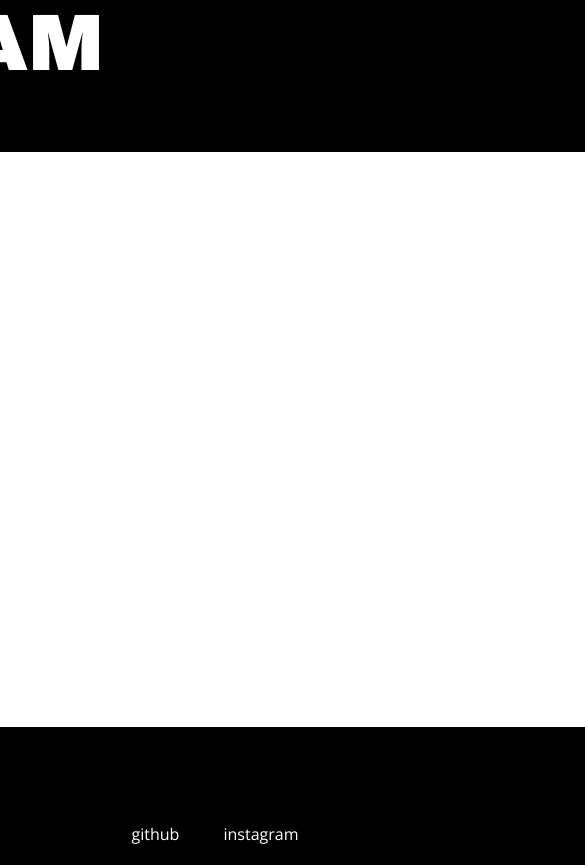
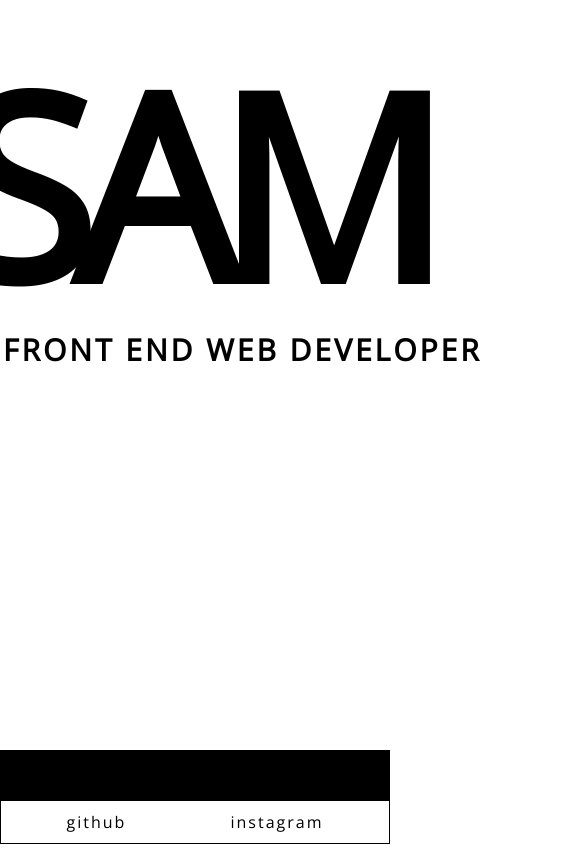
Before and after one commit to Newellso1/Portfolio, a plain HTML site: page index.html in a window 390 px wide. Shown: the top 865 px of the page, 585 px wide, since content can reach past the window. After the commit the page ends 844 px from the top, so only its background shows below. Drawn offline with nearby package versions, Linux system fonts and the light colour scheme.

Commit message:
Redesign
Changed my mind about the layout and started again, will add media queries later

```diff
--- a/index.html
+++ b/index.html
@@ -11,28 +11,33 @@
         href="https://fonts.googleapis.com/css2?family=Archivo+Black&family=Open+Sans:ital,wght@0,300;0,400;1,300&display=swap"
         rel="stylesheet">
     <link rel="stylesheet" href="styles.css">
-    <title>Document</title>
+    <title>I_AM_SAM</title>
 </head>
 
 <body>
     <div class="main">
-        <div class="banner">
-            <div class="title">I/AM/SAM</div>
-            <div class="intro">memorial mason / web developer</div>
-        </div>
-        <div class="binder">
-            <div class="box1">
-                <div class="folder1"></div>
-                <div class="tab1"></div>
-            </div>
+        <div class="container">
+            <div class="binder">
+                <div class="folder1">
+                    <div class="file1">
+                        <div class="landingTitle">
+                            I AM SAM
+                            <p>memorial mason & aspiring front end web developer</p>
+                        </div>
+                    </div>
+                    <div class="tab1"></div>
+                </div>
             </div>
         </div>
     </div>
     <div class="footer">
-        <ul>
-            <li>github</li>
-            <li>instagram</li>
-        </ul>
+       <div class="social">
+        <a href="">github</a>
+        <a href="">instagram</a>
+       </div>
+        <link rel="stylesheet" href="">
+       </div>
     </div>
+</body>
 
 </html>
--- a/styles.css
+++ b/styles.css
@@ -6,81 +6,93 @@
 body {
     display: flex;
     flex-direction: column;
-    font-family: Open Sans;
-    color: white;
-    background-color: black;
+    font-family: "Open Sans";
     height: 100vh;
     margin: 0;
     padding: 0;
 }
 
+.main {
+    background-color: black;
+    display: flex;
+    justify-content: center;
+    align-items: center;
+    flex: 1;
+}
+
+.container {
+    display: flex;
+}
+
+.binder {
+    display: flex;
+
+}
+
+/* Styles for the folders */
+
+.file1 {
+    display: flex;
+    justify-content: flex-start;
+    align-items: flex-start;
+    background-color: white;
+    border-radius: 5px;
+    padding: 10px;
+    width: 1500px;
+    height: 750px;
+}
+
+
+.tab1 {
+    background-color: white;
+    border-radius: 0 0 5px 5px;
+    position: relative;
+    width: 175px;
+    height: 50px;
+    bottom: 5px;
+    left: 50px;
+}
+
+/* Styles for landing page */
+
+.landingTitle {
+    width: 8ch;
+    font-size: 16em;
+    font-weight: 1000;
+    overflow: hidden;
+    letter-spacing: -20px;
+}
+
+
+.landingTitle p {
+    width: 100ch;
+    font-family: Open Sans;
+    font-size: 30px;
+    letter-spacing: 3px;
+    position: relative;
+    bottom: 60px;
+    left: 20px;
+    text-transform: uppercase;
+    animation: typing 1.8s steps(100);
+
+}
+
+@keyframes typing {
+    from {width: 0ch;}
+}
+/* Styles for the footer */
+
 .footer {
     display: flex;
     justify-content: center;
     align-items: center;
-    height: 50px;
+    height: 60px;
     border: 1px solid black;
-
 }
 
-.footer ul li {
-    display: inline;
-    padding: 20px;
+.footer a {
+    margin: 0 50px;
+    letter-spacing: 2px;
+    color: inherit;
+    text-decoration: none;
 }
-
-.main {
-
-    display: flex;
-    justify-content: center;
-    align-items: center;
-    flex-direction: column;
-    flex: 1;
-}
-
-.title {
-    font-family: Archivo Black;
-    font-size: 5em;
-}
-
-.intro {
-
-}
-
-.banner {
-    width: 1000px;
-}
-
-/* Styles for folder layout */
-
-.binder {
-    display: flex;
-    flex-direction: column;
-    justify-content: center;
-    align-items: center;
-    /* background-color: white; */
-    border: 1px solid black;
-    width: 1000px;
-    height: 700px;
-}
-
-.box1 {
-    display: flex;
-    flex-direction: column;
-
-}
-
-.folder1 {
-    border-radius: 10px;
-    background-color: white;
-    width: 800px;
-    height: 575px;
-}
-
-.tab1 {
-    background-color: white;
-    border-radius: 0 0 7px 7px;
-    height: 40px;
-    width: 175px;
-    margin: 0 0 0 15px;
-
-}
```
